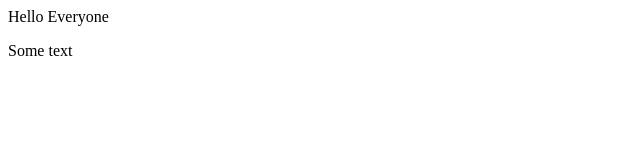
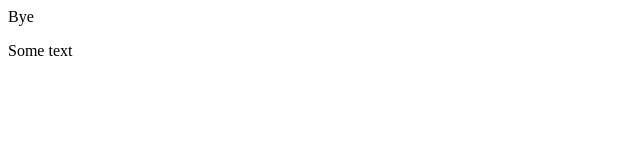
Before and after one commit to Atish2060/git_atish, a plain HTML site: page index.html in a window 1280 px wide. Shown: the full height of the page, 0-640 px from the left. Drawn offline with Linux system fonts and the light colour scheme.

Commit message:
old o changed to bye

```diff
--- a/index.html
+++ b/index.html
@@ -1,2 +1,2 @@
-<p>Hello Everyone</p>
+<p>Bye</p>
 <P>Some text</P>
```
